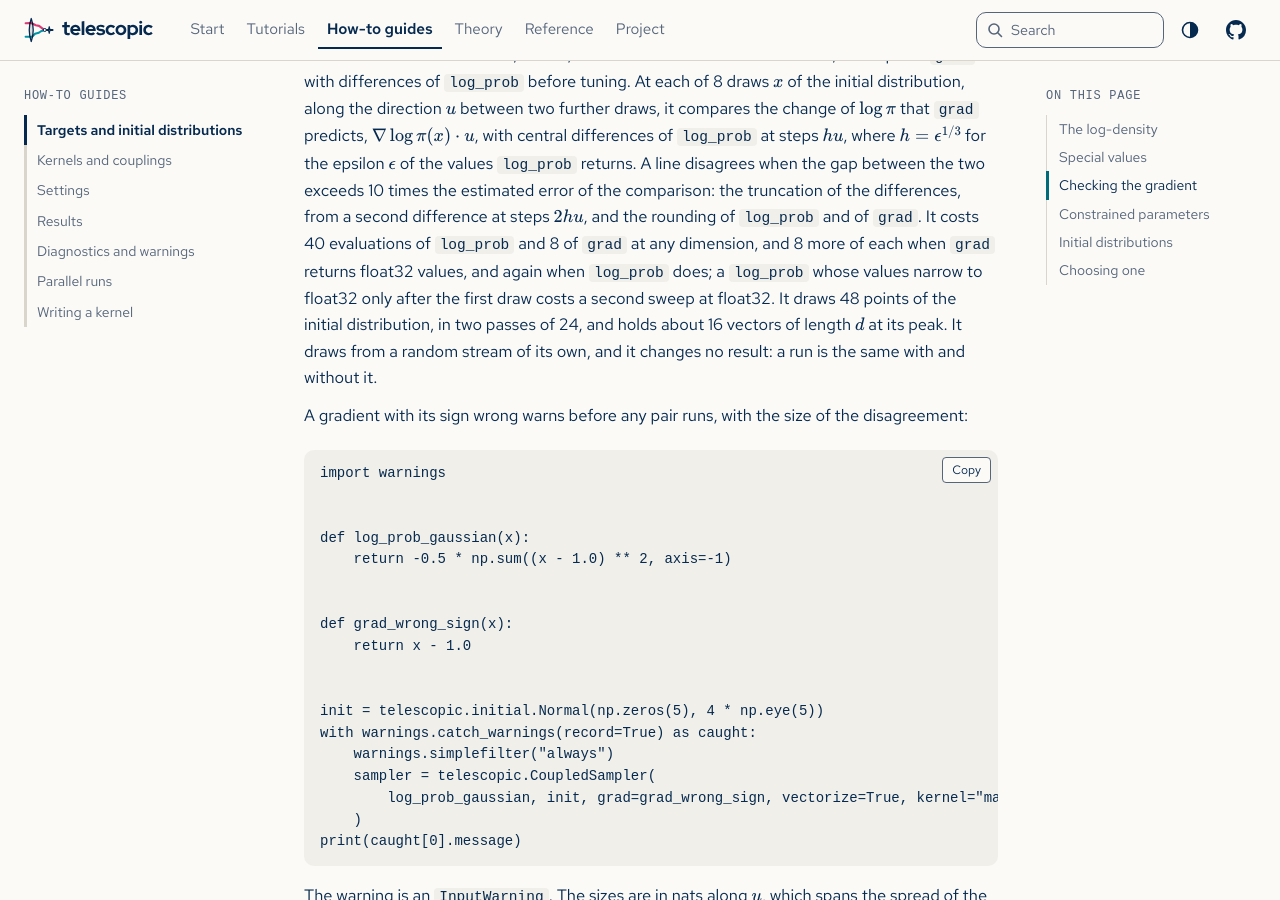
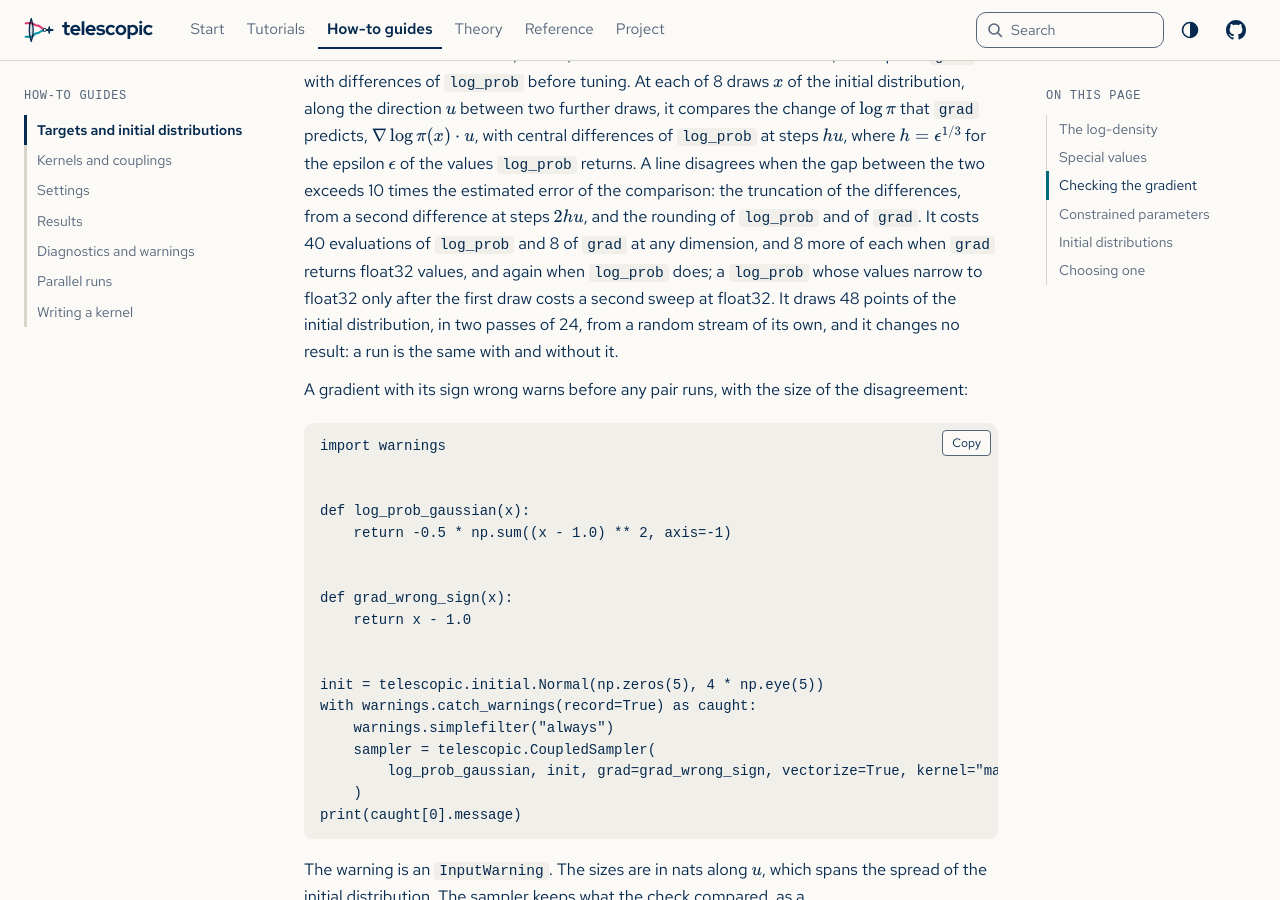
Before and after one commit to joshspeagle/telescopic, a Sphinx documentation site: the page built from docs/guide/targets.md, in a window 1280 px wide and 900 px high, scrolled down 3282 px. Built offline with Sphinx 7.4.7, drawn with Linux system fonts in a browser that asks for light colours; some web fonts are replaced.

Commit message:
Leave the check's memory figure to the spec
The figure was measured on the experiment's code, which the spec says; the guide stated it of the package's check.

Co-Authored-By: Claude Fable 5.2 <noreply@anthropic.com>
Claude-Session: https://claude.ai/code/session_01JkqiRme7m1GkuqNnbDowQy

```diff
--- a/docs/guide/targets.md
+++ b/docs/guide/targets.md
@@ -156,9 +156,8 @@ of the differences, from a second difference at steps $2hu$, and the rounding of
 dimension, and 8 more of each when `grad` returns float32 values, and again when
 `log_prob` does; a `log_prob` whose values narrow to float32 only after the first draw
 costs a second sweep at float32. It draws 48 points of the initial distribution, in two
-passes of 24, and holds about 16 vectors of length $d$ at its peak. It draws from a
-random stream of its own, and it changes no result: a run is the same with and without
-it.
+passes of 24, from a random stream of its own, and it changes no result: a run is the
+same with and without it.
 
 A gradient with its sign wrong warns before any pair runs, with the size of the
 disagreement:
```
